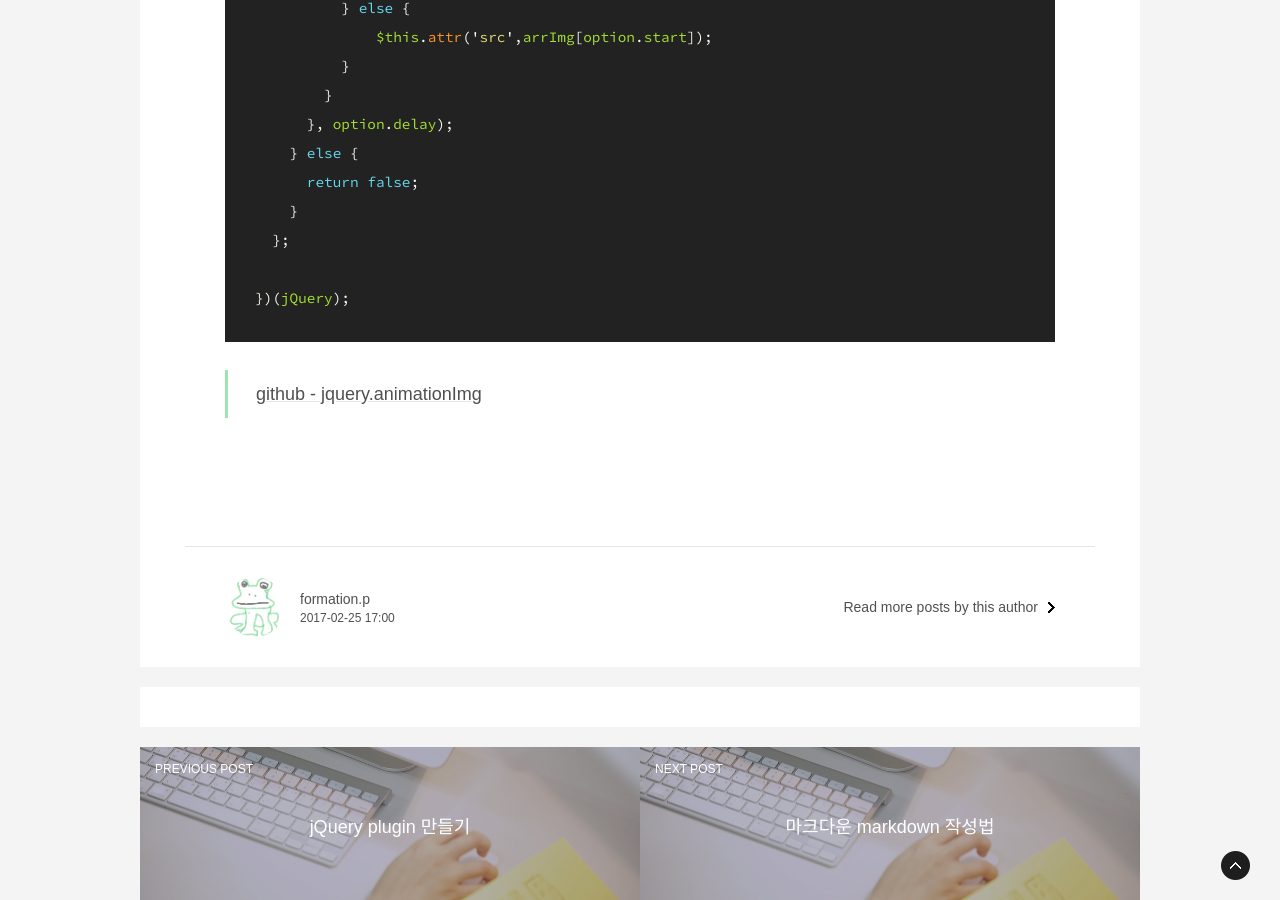
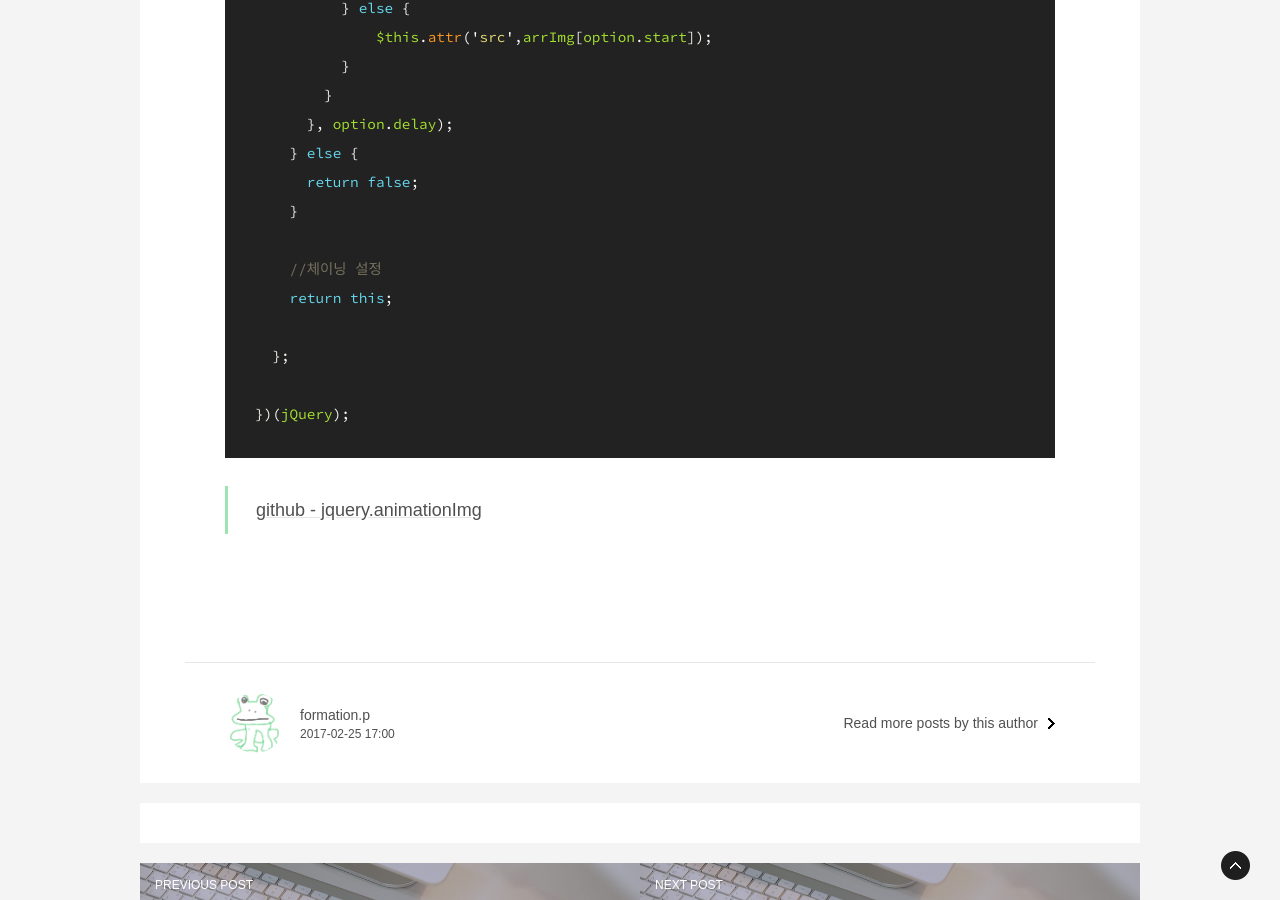
Before and after one commit to gutmate/gutmate.github.com, a Jekyll site: the page built from _posts/2017-02-25-jquery-animation.md, in a window 1280 px wide and 900 px high, scrolled down 2160 px. Built offline with Jekyll 4.4.1, drawn with Linux system fonts in a browser that asks for light colours; some web fonts are replaced; comment, search, counter and statistics services are not loaded.

Commit message:
Update Posting about jQuery-anmation

```diff
--- a/_posts/2017-02-25-jquery-animation.md
+++ b/_posts/2017-02-25-jquery-animation.md
@@ -38,7 +38,7 @@ tags:
       duration: 30,
       repeat: true,
       delay: 0
-    }, settings );
+    }, settings);
 
     for(i=option.start; i<option.steps+1; i++) {
       if (i < 10) {
@@ -73,6 +73,10 @@ tags:
     } else {
       return false;
     }
+
+    //체이닝 설정
+    return this;
+
   };
 
 })(jQuery);
```
